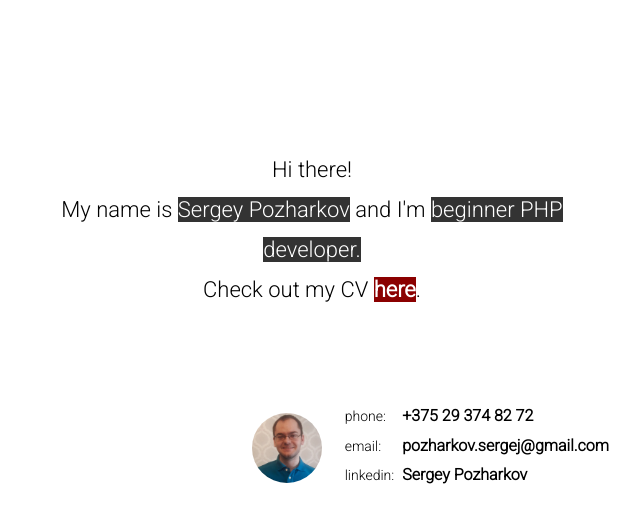
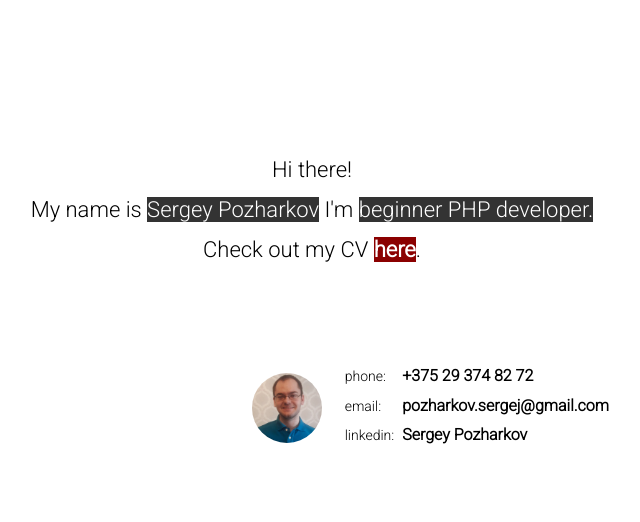
Before and after one commit to SergeiPozharkov/SergeiPozharkov, a plain HTML site: page index.html in a window 1280 px wide. Shown: the whole page, without its empty margins (328-968 px from the left). Drawn offline with Linux system fonts and the light colour scheme.

Commit message:
Update index.html

```diff
--- a/index.html
+++ b/index.html
@@ -10,7 +10,7 @@
 <div class="content">
     <div class="intro">
         <span>Hi there!</span><br/>
-        <span>My name is <span class="highlight">Sergey Pozharkov</span> and I'm <span class="highlight">beginner PHP developer.</span></span><br/>
+        <span>My name is <span class="highlight">Sergey Pozharkov</span> I'm <span class="highlight">beginner PHP developer.</span></span><br/>
         <span>Check out my CV <a
                 href="https://github.com/SergeiPozharkov/SergeiPozharkov.github.io/raw/main/Pozharkov_Sergey_CV.pdf"><span
                 class="highlight-red">here</span></a>.</span>
```
